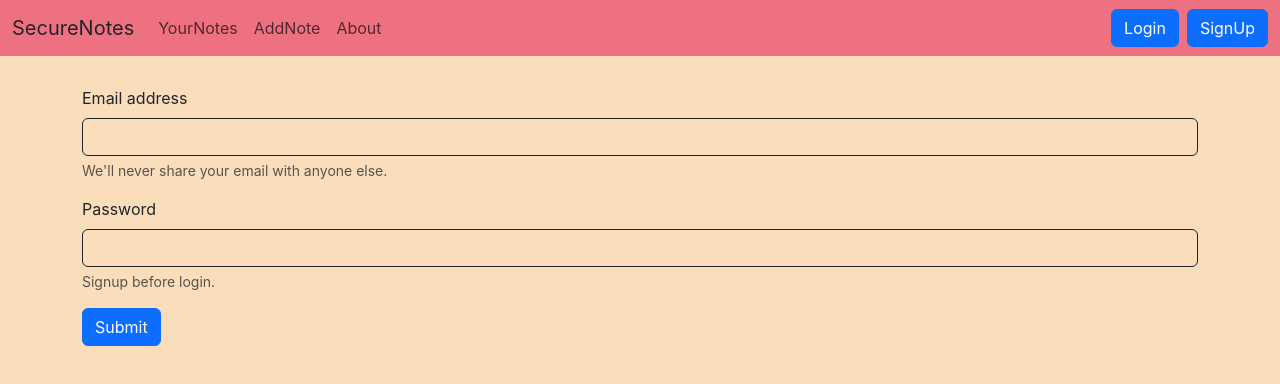
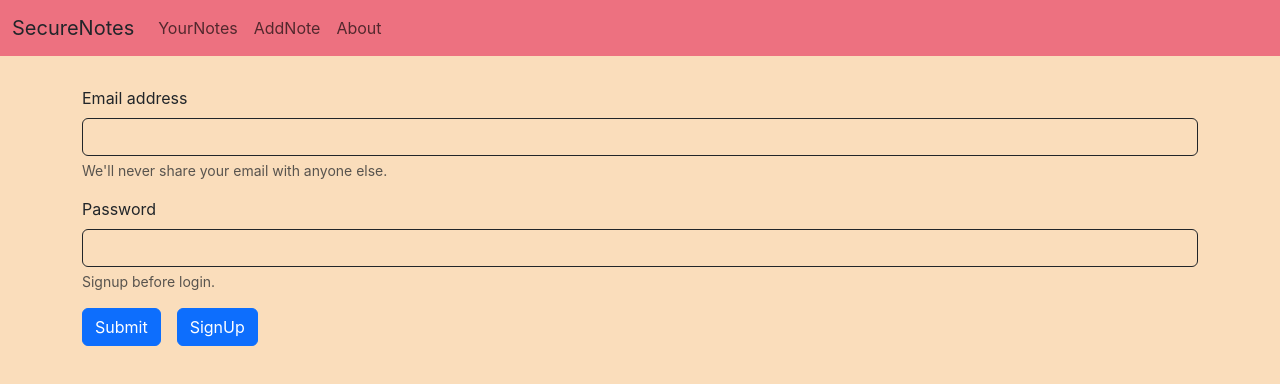
Before and after one commit to AtharvTiwalkar/SecureNotes, a React (Create React App) app in the folder Frontend/: page /#/login in a window 1280 px wide. Shown: the top 384 px of the page. Built offline with nearby package versions, Linux system fonts and the light colour scheme.

Commit message:
authentication button changes

```diff
--- a/Frontend/src/components/Login.js
+++ b/Frontend/src/components/Login.js
@@ -2,7 +2,7 @@ import React from 'react'
 import { useState } from 'react';
 import { useNavigate } from 'react-router-dom';
 import Loader from "./Loader";
-//loader
+import { Link } from 'react-router-dom';
 
 
 
@@ -58,9 +58,11 @@ const Login = (props) => {
                 </div>
 
                 <button type="submit" className="btn btn-primary">Submit</button>
-
+                <Link className="btn btn-primary mx-3" to="/signup" role="button">SignUp</Link>
             </form>
         </div>
+
+
     )
 }
 
--- a/Frontend/src/components/Navbar.js
+++ b/Frontend/src/components/Navbar.js
@@ -39,10 +39,7 @@ function Navbar() {
         </ul>
 
         {!localStorage.getItem('token') ? (
-          <form className="d-flex" role="search">
-            <Link className="btn btn-primary mx-2" to="/login" role="button">Login</Link>
-            <Link className="btn btn-primary" to="/signup" role="button">SignUp</Link>
-          </form>
+          null
         ) : (
           <button className="btn btn-primary" onClick={handleLogout} role="button">LogOut</button>
         )}
--- a/Frontend/src/components/SignUp.js
+++ b/Frontend/src/components/SignUp.js
@@ -2,6 +2,7 @@ import React from 'react'
 import { useState } from 'react';
 import { useNavigate } from 'react-router-dom';
 import Loader from "./Loader";
+import { Link } from 'react-router-dom';
 
 const SignUp = (props) => {
   const [loading, setLoading] = useState(false);
@@ -63,6 +64,7 @@ const SignUp = (props) => {
           <input type="password" autocomplete="off" className="form-control bg-custom-orange border-dark" name="cpassword" onChange={onChange} id="cpassword" minLength={5} required />
         </div>
         <button type="submit" className="btn btn-primary">Submit</button>
+        <Link className="btn btn-primary mx-3" to="/login" role="button">Login</Link>
       </form>
     </div>
   )
```
